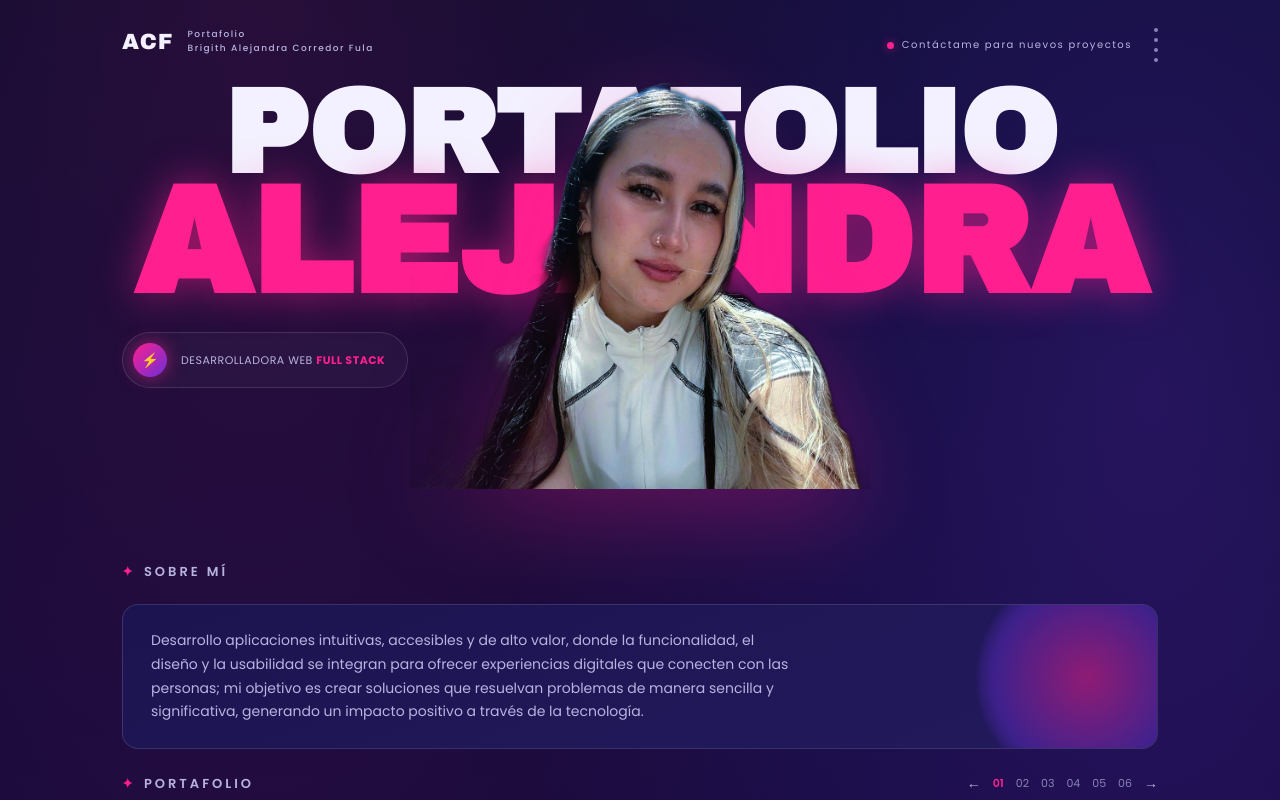
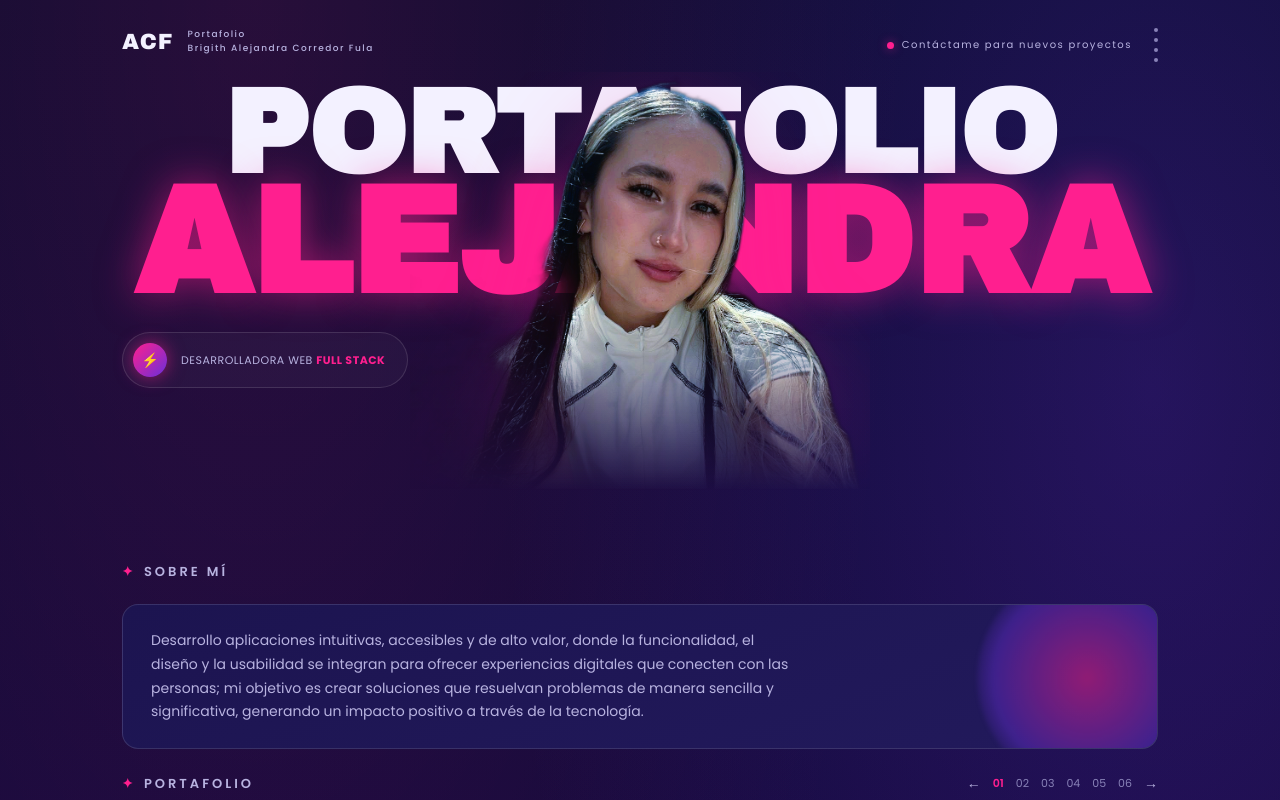
Before and after one commit to Ale20222/portafolio, a plain HTML site: page index.html in a window 1280 px wide. Shown: the top 800 px of the page. Drawn offline with Linux system fonts and the light colour scheme.

Commit message:
Ultimos ajustes

```diff
--- a/style.css
+++ b/style.css
@@ -195,6 +195,7 @@ button {
     object-position: center;
     display: block;
     filter: drop-shadow(0 25px 45px rgba(255, 31, 143, 0.3));
+    mask-image: linear-gradient(purple, purple 60%, transparent);
 }
 
 .heroe-rol {
```
